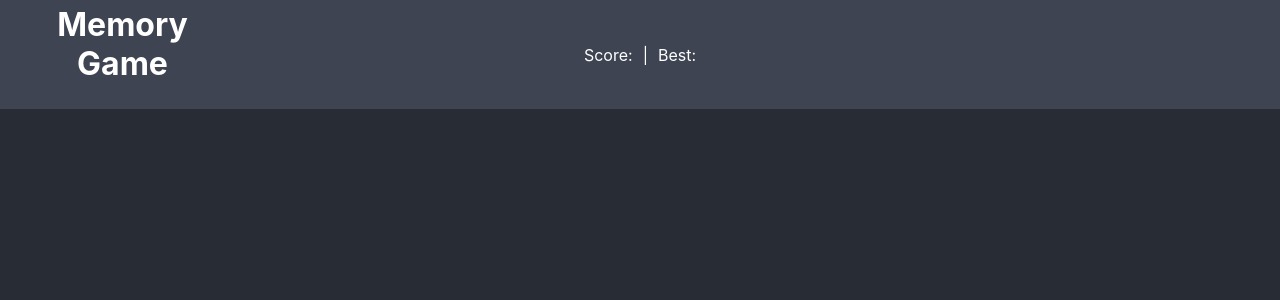
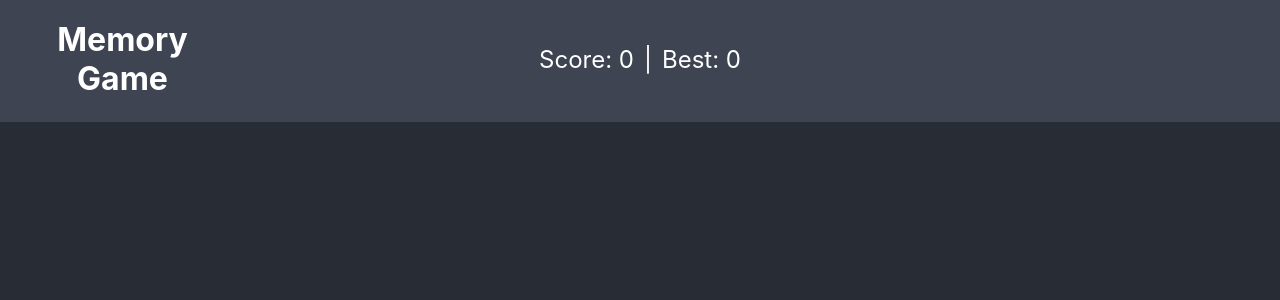
Before and after one commit to SaToGo1/memory-card, a React (Create React App) app: page / in a window 1280 px wide. Shown: the top 300 px of the page. Built offline with nearby package versions, Linux system fonts and the light colour scheme.

Commit message:
add score and bestScore state to APP
It will also pass the score and bestScore to Header through props.

```diff
--- a/src/App.js
+++ b/src/App.js
@@ -1,12 +1,17 @@
+import React, { useState } from 'react';
+
 import './App.css';
 import './styles/Theme.css';
 
 import Header from './components/Header';
 
 function App() {
+  const [score, setScore] = useState( 0 );
+  const [bestScore, setBestScore] = useState( 0 );
+
   return (
     <div className="App">
-      <Header />
+      <Header score={score} bestScore={bestScore} />
     </div>
   );
 }
--- a/src/components/Header.js
+++ b/src/components/Header.js
@@ -1,6 +1,6 @@
 import '../styles/Header.css'
 
-const Header = () => {
+const Header = ({score, bestScore}) => {
 
     return(
         <header>
@@ -8,9 +8,9 @@ const Header = () => {
                 <h1>Memory Game</h1>
             </div>
             <div className='header__score'>
-                <p>Score: </p>
+                <p>Score: {score}</p>
                 <p>|</p>
-                <p>Best: </p>
+                <p>Best: {bestScore}</p>
             </div>
             <div className='header__hidden'></div>
         </header>
--- a/src/styles/Header.css
+++ b/src/styles/Header.css
@@ -3,16 +3,26 @@
 }
 
 h1 {
-    margin-top: 0;
+    margin: 0;
+
+    /* font-size: 2rem; */
 }
 
 header {
     background-color: var(--color-light-background);
     color: var(--color-text);
 
-    padding: 5px 10px;
+    padding: 20px 10px 24px 10px;
     display: flex;
     align-items: center;
+
+    /* ~ height 80px */
+}
+
+header p {
+    margin: 0;
+
+    font-size: 1.5rem;
 }
 
 .header__titleDiv {
```
